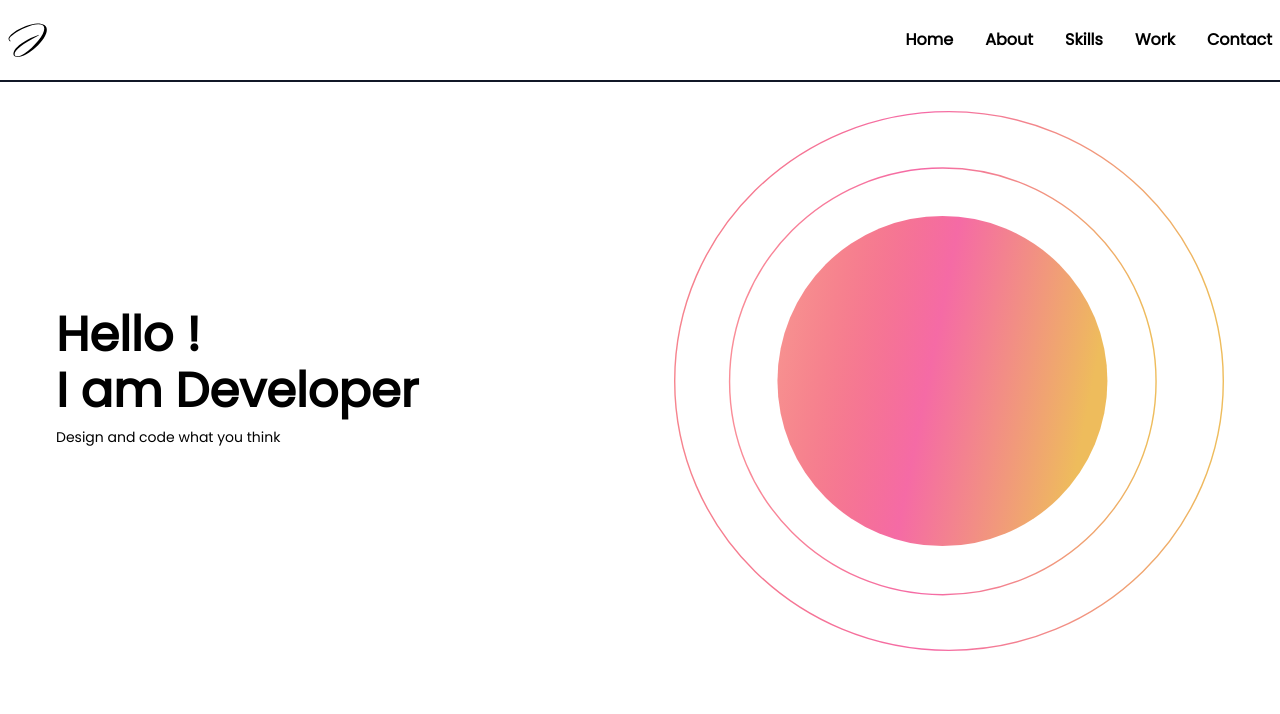
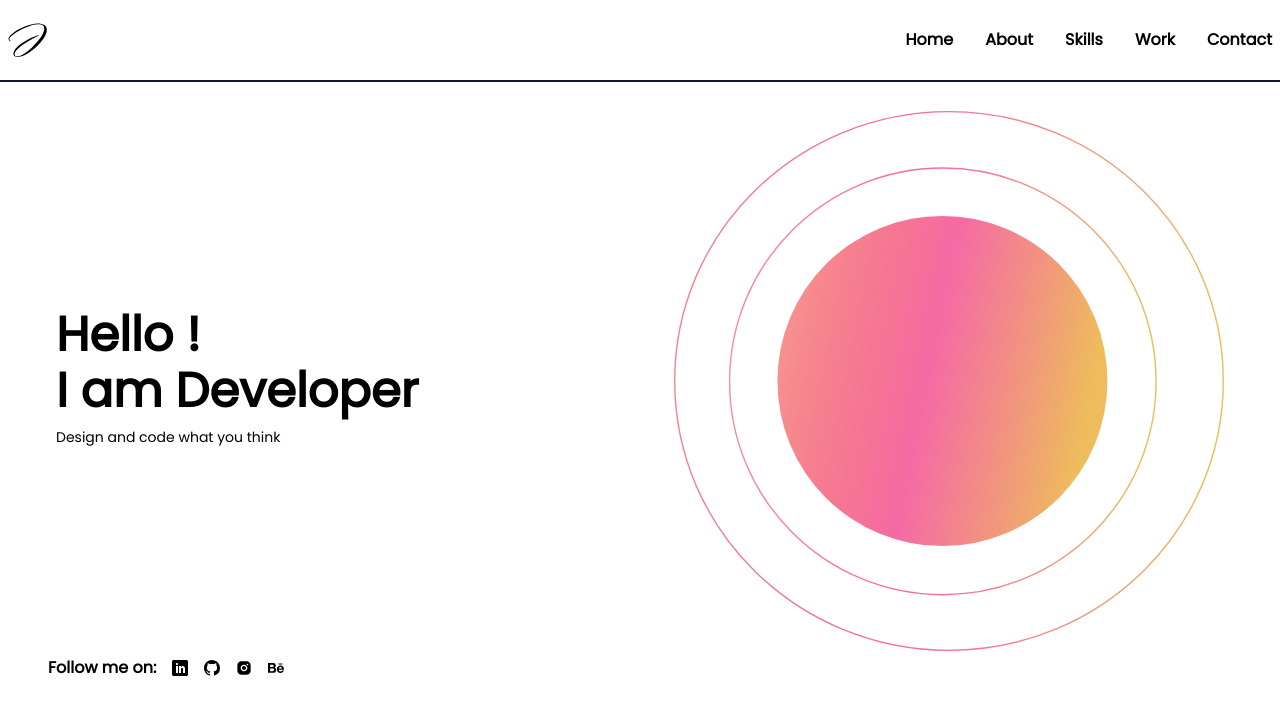
Before and after one commit to Rutuza/Vite-Portfolio, a React (Vite) app: page / in a window 1280 px wide. Shown: the top 714 px of the page. Built offline with nearby package versions, Linux system fonts and the light colour scheme.

Commit message:
follow btns added on homepage

```diff
--- a/src/pages/Home.jsx
+++ b/src/pages/Home.jsx
@@ -1,6 +1,11 @@
 import React from 'react';
 import circles from '../assets/svg/ellipse.svg'
 import { useTypewriter, Cursor } from 'react-simple-typewriter';
+
+import { ImLinkedin } from "react-icons/im";
+import { VscGithubInverted } from "react-icons/vsc";
+import { RiInstagramFill } from "react-icons/ri";
+import { FaBehance } from "react-icons/fa";
 
 function Home() {
   const [text] = useTypewriter({
@@ -22,6 +27,17 @@ function Home() {
         </div>
       </div>
 
+      <div className="px-6 font-pop font-semibold flex items-center gap-4">
+        <span>Follow me on: </span>
+        <ul className='flex gap-4'>
+          <li><a href="#" target='_blank'><ImLinkedin /></a></li>
+          <li><a href="#" target='_blank'></a><VscGithubInverted /></li>
+          <li><a href="#" target='_blank'></a><RiInstagramFill /></li>
+          <li><a href="#" target='_blank'></a><FaBehance /></li>
+        </ul>
+      </div>
+
+
     </div>
   );
 }
```
